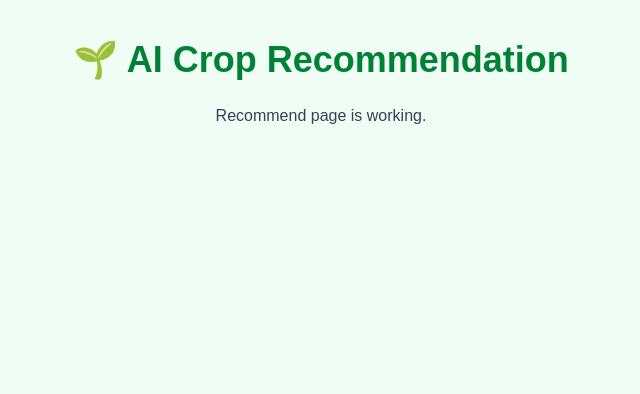
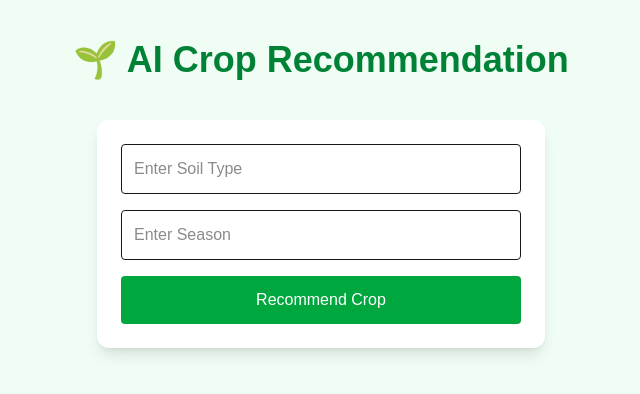
Before and after one commit to samithareddyyennam-bit/AgriAssist-AI, a Next.js app in the folder frontend/: page /recommend in a window 1280 px wide. Shown: the top 394 px of the page, without its empty margins (319-959 px from the left). Built offline with nearby package versions, Linux system fonts and the light colour scheme.

Commit message:
Fix recommend page and login build

```diff
--- a/frontend/app/login/page.jsx
+++ b/frontend/app/login/page.jsx
@@ -1,12 +1,16 @@
 "use client";
 
 import { signIn } from "next-auth/react";
-import { useSearchParams } from "next/navigation";
 
 export default function LoginPage() {
-  const searchParams = useSearchParams();
+  const handleLogin = () => {
+    const params = new URLSearchParams(window.location.search);
+    const callbackUrl = params.get("callbackUrl") || "/dashboard";
 
-  const callbackUrl = searchParams.get("callbackUrl") || "/dashboard";
+    signIn("google", {
+      callbackUrl,
+    });
+  };
 
   return (
     <div
@@ -21,11 +25,7 @@ export default function LoginPage() {
       <h1>AgriAssist AI Login</h1>
 
       <button
-        onClick={() =>
-          signIn("google", {
-            callbackUrl,
-          })
-        }
+        onClick={handleLogin}
         style={{
           padding: "15px 25px",
           fontSize: "18px",
--- a/frontend/app/recommend/page.jsx
+++ b/frontend/app/recommend/page.jsx
@@ -1,15 +1,94 @@
 "use client";
 
+import { useState } from "react";
+
 export default function RecommendPage() {
+  const [soil, setSoil] = useState("");
+  const [season, setSeason] = useState("");
+  const [result, setResult] = useState(null);
+  const [loading, setLoading] = useState(false);
+
+  async function handleSearch() {
+    if (!soil || !season) {
+      alert("Please enter soil type and season");
+      return;
+    }
+
+    setLoading(true);
+    setResult(null);
+
+    try {
+      const apiUrl = process.env.NEXT_PUBLIC_API_URL;
+
+      if (!apiUrl) {
+        throw new Error("API URL is not configured");
+      }
+
+      const response = await fetch(
+        `${apiUrl}/api/crops/recommend?soil=${encodeURIComponent(
+          soil
+        )}&season=${encodeURIComponent(season)}`
+      );
+
+      const data = await response.json();
+
+      if (!response.ok) {
+        throw new Error(data.message || "Recommendation failed");
+      }
+
+      setResult(data);
+    } catch (error) {
+      console.error(error);
+      alert(error.message || "Something went wrong");
+    } finally {
+      setLoading(false);
+    }
+  }
+
   return (
-    <div className="min-h-screen bg-green-50 p-10">
-      <h1 className="text-4xl font-bold text-center text-green-700">
+    <main className="min-h-screen bg-green-50 p-10">
+      <h1 className="text-4xl font-bold text-center text-green-700 mb-10">
         🌱 AI Crop Recommendation
       </h1>
 
-      <p className="text-center mt-6 text-gray-700">
-        Recommend page is working.
-      </p>
-    </div>
+      <div className="max-w-md mx-auto bg-white rounded-xl shadow-lg p-6">
+        <input
+          type="text"
+          placeholder="Enter Soil Type"
+          value={soil}
+          onChange={(e) => setSoil(e.target.value)}
+          className="w-full border p-3 rounded mb-4"
+        />
+
+        <input
+          type="text"
+          placeholder="Enter Season"
+          value={season}
+          onChange={(e) => setSeason(e.target.value)}
+          className="w-full border p-3 rounded mb-4"
+        />
+
+        <button
+          onClick={handleSearch}
+          disabled={loading}
+          className="w-full bg-green-600 text-white py-3 rounded hover:bg-green-700 disabled:opacity-50"
+        >
+          {loading ? "Finding Crop..." : "Recommend Crop"}
+        </button>
+      </div>
+
+      {result && (
+        <div className="max-w-md mx-auto mt-10 bg-white rounded-xl shadow-lg p-6">
+          <h2 className="text-2xl font-bold text-green-700 mb-4">
+            🌾 {result.name}
+          </h2>
+
+          <p>🌱 Soil: {result.soil}</p>
+          <p>🌤️ Season: {result.season}</p>
+          <p>💧 Water: {result.water}</p>
+          <p>🌿 Fertilizer: {result.fertilizer}</p>
+        </div>
+      )}
+    </main>
   );
 }
```
